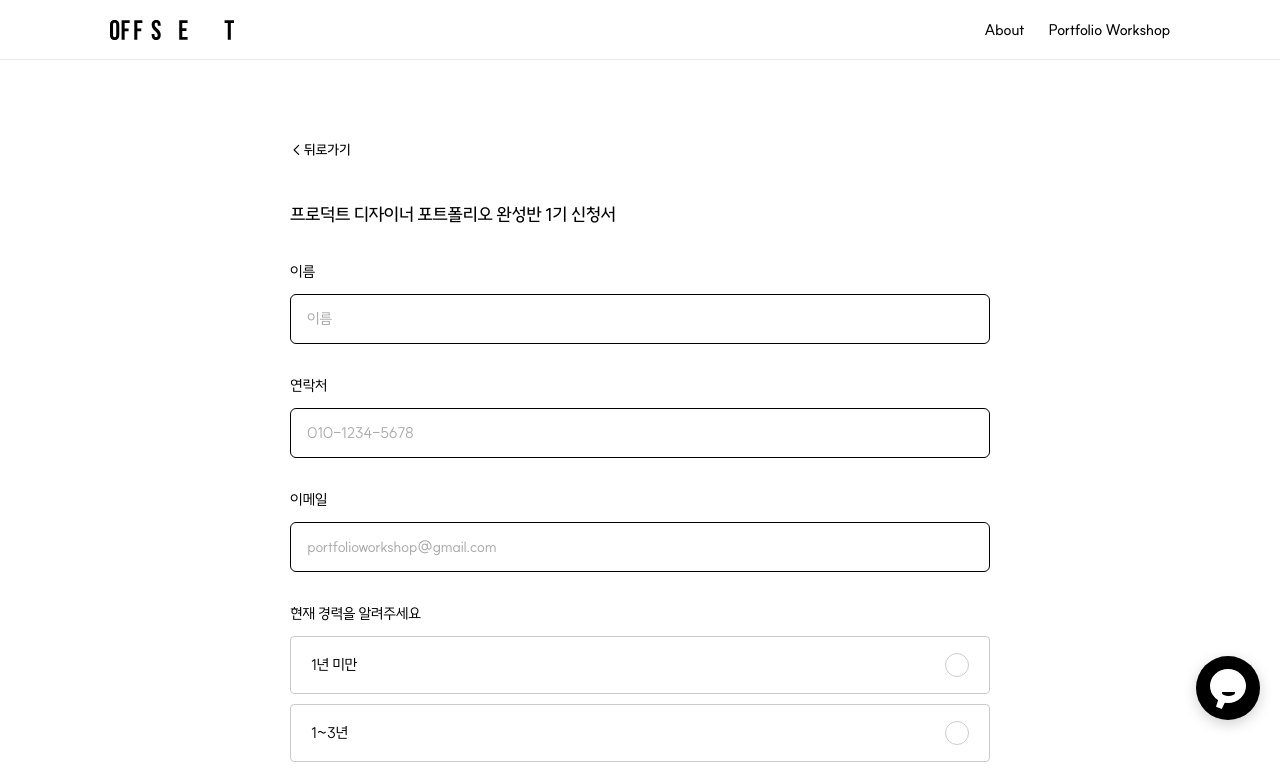
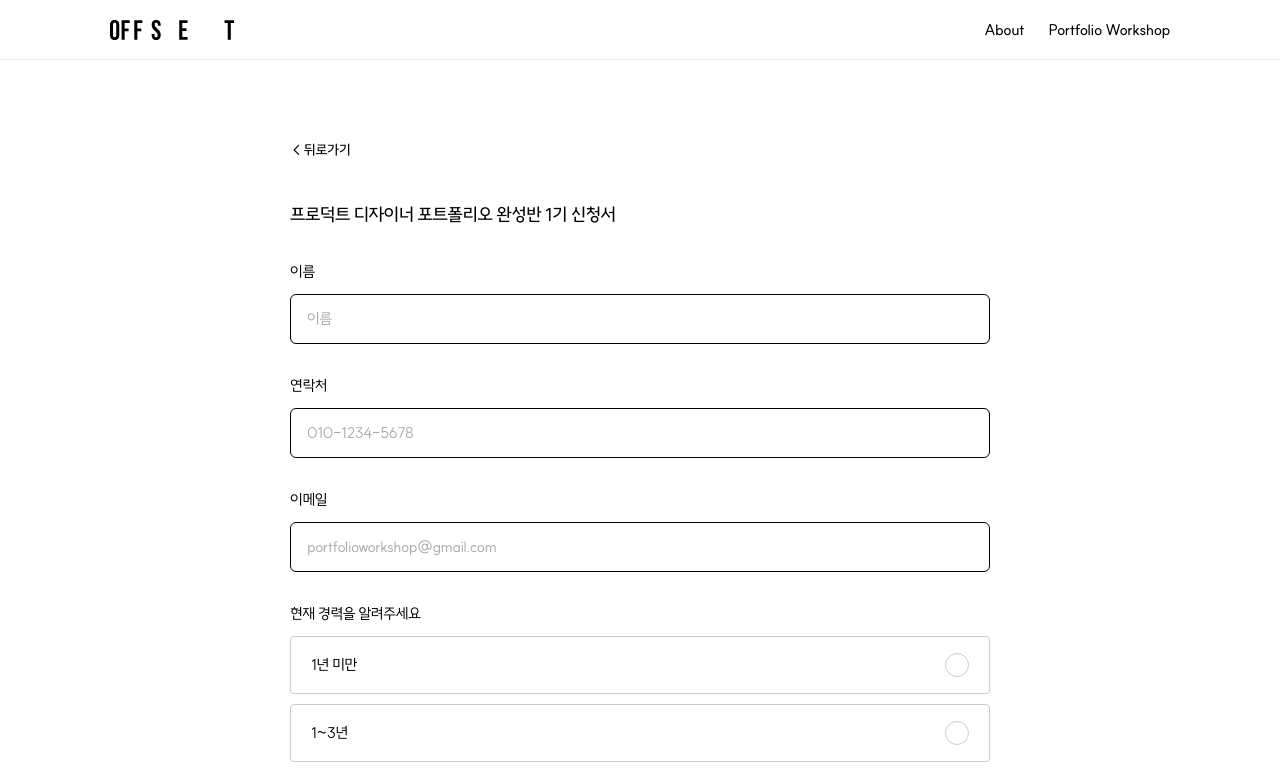
Before and after one commit to jayyoungjun-kim/offset, a Next.js app: page /apply in a window 1280 px wide. Shown: the top 770 px of the page. Built offline with nearby package versions, Linux system fonts and the light colour scheme.

Commit message:
Restore native Tawk chat launcher

```diff
--- a/app/globals.css
+++ b/app/globals.css
@@ -126,4 +126,3 @@ main{padding-top:60px}
 @media(max-width:720px){.home-headline{transform:translateY(-20px)}.home-icon{top:calc(50% - 114px)}}@media(max-width:520px){.home-icon{top:calc(50% - 110px)}}
 .upload-mobile-break{display:none}.workshop-menu-mobile{display:none}@media(max-width:720px){.upload-mobile-break{display:block}.workshop-menu-desktop{display:none}.workshop-menu-mobile{display:inline}.site-header .nav-inner{width:calc(100% - 40px)}.nav-logo,.nav-offset-logo{width:99.2px;height:16px}.nav-logo:hover .logo-letter{transform:translateX(var(--logo-x))}.nav-logo.is-pressed .logo-letter{transform:translateX(0)}.sticky-cta{width:calc(100% - 40px)}.sticky-cta:not(.is-docked){left:20px;right:auto}.sticky-cta.is-docked{margin-left:auto;margin-right:auto}.home-headline{transform:translateY(10px)}.home-icon{top:calc(50% - 84px)}}@media(max-width:520px){.home-icon{top:calc(50% - 80px)}}
 @media(max-width:720px){.sticky-cta:not(.is-docked),.form-submit:not(.is-docked){bottom:10px;left:10px;right:10px}.sticky-cta:not(.is-docked){width:auto}}
-.tawk-launcher{position:fixed;right:20px;bottom:20px;width:64px;height:64px;padding:0;border:0;border-radius:50%;background:#000;box-shadow:0 4px 14px rgba(0,0,0,.18);cursor:pointer;z-index:1000}.tawk-launcher[hidden]{display:none}body:has(.workshop-page) .tawk-launcher,body:has(.form-page) .tawk-launcher{bottom:80px}.tawk-launcher span{position:absolute;left:14px;top:13px;width:36px;height:34px;border-radius:50%;background:#fff}.tawk-launcher span:before{content:"";position:absolute;left:12px;bottom:7px;width:13px;height:6px;border-bottom:4px solid #000;border-radius:0 0 50% 50%}.tawk-launcher span:after{content:"";position:absolute;left:6px;bottom:-6px;width:12px;height:13px;background:#fff;clip-path:polygon(28% 0,100% 0,48% 100%,0 82%)}.tawk-launcher:focus-visible{outline:2px solid #000;outline-offset:3px}@media(max-width:720px){.tawk-launcher{right:10px;bottom:10px}body:has(.workshop-page) .tawk-launcher,body:has(.form-page) .tawk-launcher{bottom:80px}}
--- a/app/tawk-chat.tsx
+++ b/app/tawk-chat.tsx
@@ -1,36 +1,37 @@
 "use client";
 
-import { useEffect, useState } from "react";
+import { useEffect } from "react";
 
 const TAWK_SCRIPT_ID = "tawk-to-widget";
 const TAWK_SCRIPT_URL = "https://embed.tawk.to/6a7728357e01e61d477734a2/1jvgna52b";
+const RAISED_WIDGET_PATH = /^\/(workshop|apply)(?:\/|$)/;
 
-type TawkApi = {
-  onLoad?: () => void;
-  onChatMaximized?: () => void;
-  onChatMinimized?: () => void;
-  hideWidget?: () => void;
-  showWidget?: () => void;
-  maximize?: () => void;
+type TawkWindow = Window & {
+  Tawk_API?: {
+    customStyle?: {
+      visibility: {
+        desktop: { position: string; xOffset: number; yOffset: number };
+        mobile: { position: string; xOffset: number; yOffset: number };
+      };
+    };
+  };
 };
 
-type TawkWindow = Window & { Tawk_API?: TawkApi };
+export default function TawkChat() {
+  useEffect(() => {
+    if (document.getElementById(TAWK_SCRIPT_ID)) return;
 
-export default function TawkChat() {
-  const [isOpen, setIsOpen] = useState(false);
+    const tawkWindow = window as TawkWindow;
+    tawkWindow.Tawk_API = tawkWindow.Tawk_API || {};
+    if (RAISED_WIDGET_PATH.test(window.location.pathname)) {
+      tawkWindow.Tawk_API.customStyle = {
+        visibility: {
+          desktop: { position: "br", xOffset: 20, yOffset: 80 },
+          mobile: { position: "br", xOffset: 20, yOffset: 80 },
+        },
+      };
+    }
 
-  useEffect(() => {
-    const tawkWindow = window as TawkWindow;
-    const api = (tawkWindow.Tawk_API = tawkWindow.Tawk_API || {});
-
-    api.onLoad = () => api.hideWidget?.();
-    api.onChatMaximized = () => setIsOpen(true);
-    api.onChatMinimized = () => {
-      api.hideWidget?.();
-      setIsOpen(false);
-    };
-
-    if (!document.getElementById(TAWK_SCRIPT_ID)) {
     const script = document.createElement("script");
     script.id = TAWK_SCRIPT_ID;
     script.async = true;
@@ -38,25 +39,9 @@ export default function TawkChat() {
     script.charset = "UTF-8";
     script.crossOrigin = "anonymous";
     document.body.appendChild(script);
-    }
+
+    return () => script.remove();
   }, []);
 
-  const openChat = () => {
-    const api = (window as TawkWindow).Tawk_API;
-    api?.showWidget?.();
-    api?.maximize?.();
-    setIsOpen(true);
-  };
-
-  return (
-    <button
-      type="button"
-      className="tawk-launcher"
-      aria-label="라이브 채팅 열기"
-      hidden={isOpen}
-      onClick={openChat}
-    >
-      <span aria-hidden="true" />
-    </button>
-  );
+  return null;
 }
--- a/scripts/build-github-pages.mjs
+++ b/scripts/build-github-pages.mjs
@@ -10,22 +10,14 @@ const basePath = "";
 const tawkChat = String.raw`(() => {
   if (document.getElementById("tawk-to-widget")) return;
   window.Tawk_API = window.Tawk_API || {};
-  const launcher = document.querySelector(".tawk-launcher") || document.createElement("button");
-  if (!launcher.isConnected) {
-    launcher.type = "button";
-    launcher.className = "tawk-launcher";
-    launcher.setAttribute("aria-label", "라이브 채팅 열기");
-    launcher.innerHTML = '<span aria-hidden="true"></span>';
-    document.body.appendChild(launcher);
+  if (/^\/(workshop|apply)(?:\/|$)/.test(location.pathname)) {
+    window.Tawk_API.customStyle = {
+      visibility: {
+        desktop: {position:"br",xOffset:20,yOffset:80},
+        mobile: {position:"br",xOffset:20,yOffset:80}
+      }
+    };
   }
-  window.Tawk_API.onLoad = () => window.Tawk_API.hideWidget?.();
-  window.Tawk_API.onChatMaximized = () => { launcher.hidden = true; };
-  window.Tawk_API.onChatMinimized = () => { window.Tawk_API.hideWidget?.(); launcher.hidden = false; };
-  launcher.addEventListener("click", () => {
-    window.Tawk_API.showWidget?.();
-    window.Tawk_API.maximize?.();
-    launcher.hidden = true;
-  });
   const script = document.createElement("script");
   script.id = "tawk-to-widget";
   script.async = true;
```
Also changed, not shown: 23 other files (tests, documents, lock files or other folders). Lines whose indentation alone changed are shown as unchanged.
